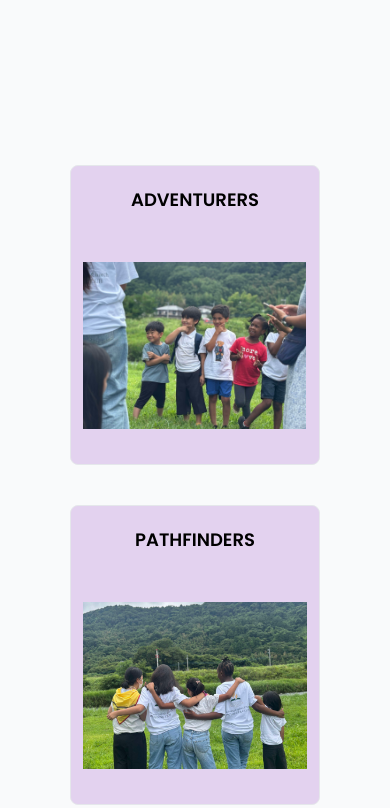
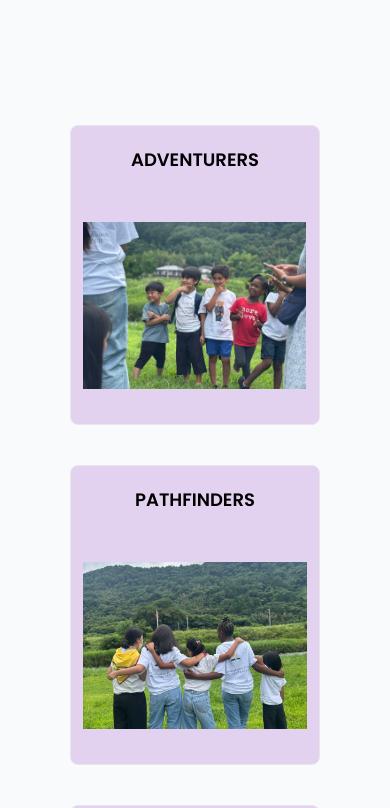
Before and after one commit to ebenkanin/pathfinder-website-project, a website: page index.html in a window 390 px wide. Shown: the part 339-1147 px from the top of the page. Drawn offline with nearby package versions, Linux system fonts and the light colour scheme.

Commit message:
changes to margin

```diff
--- a/index.html
+++ b/index.html
@@ -62,7 +62,7 @@
 
         </section>
 
-        <section id="classes" class="w-screen max-w-full mt-10 md:mt-36 flex flex-col lg:flex-row items-center md:justify-center  md:items-center gap-y-10 lg:gap-y-0 md:gap-x-20  ">
+        <section id="classes" class="w-screen max-w-full mt-5 md:mt-36 flex flex-col lg:flex-row items-center md:justify-center  md:items-center gap-y-10 lg:gap-y-0 md:gap-x-20  ">
                             <!-- First Card -->
             <div class="club-card bg-[#E3D2EF] w-[250px] md:w-[400px] xl:w-[350px] h-[300px] md:h-[450px] flex flex-col items-center justify-center border border-gray-200 rounded-lg pt-5 md:pt-10 ">
                 <div class="container max-w-[90%] h-full text-center space-y-12">
```
